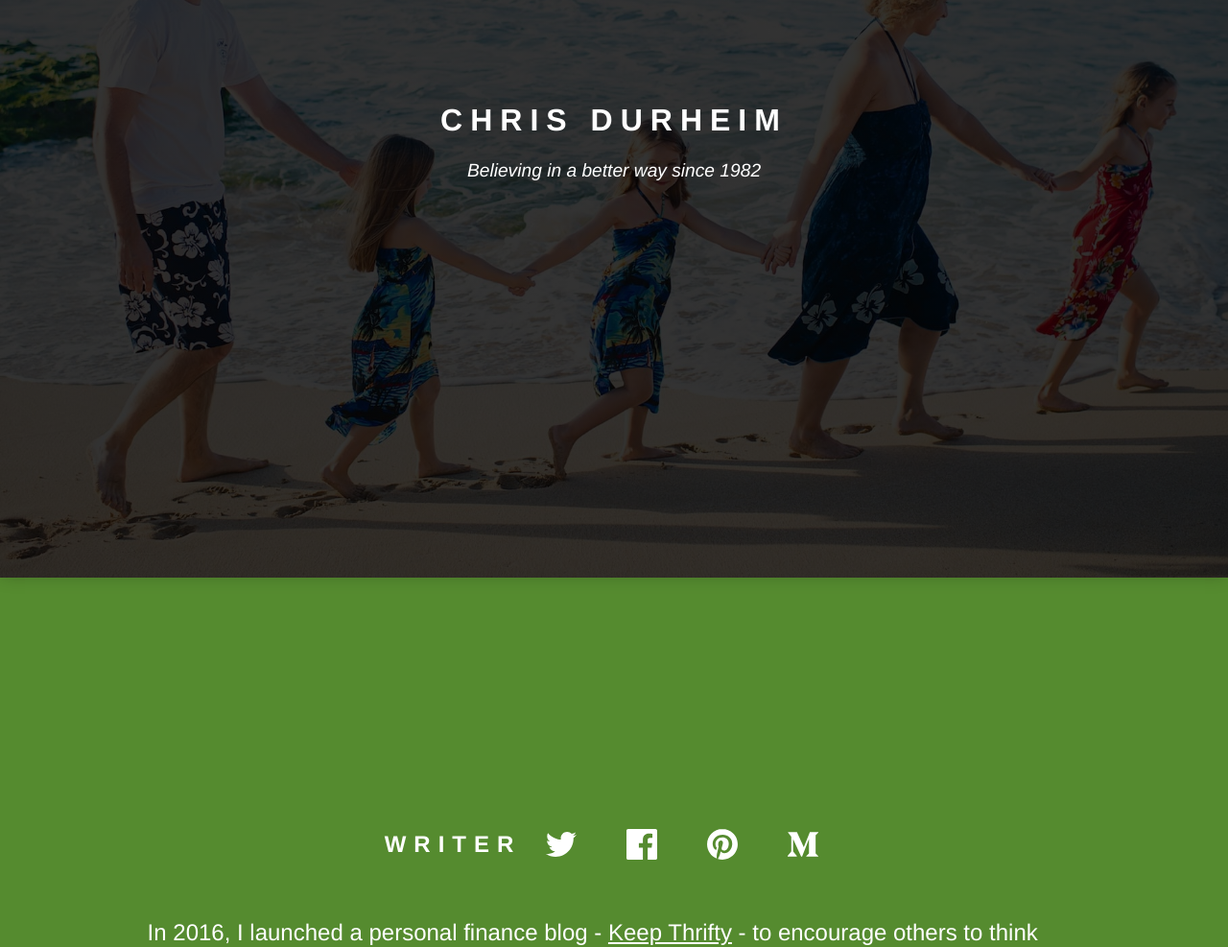
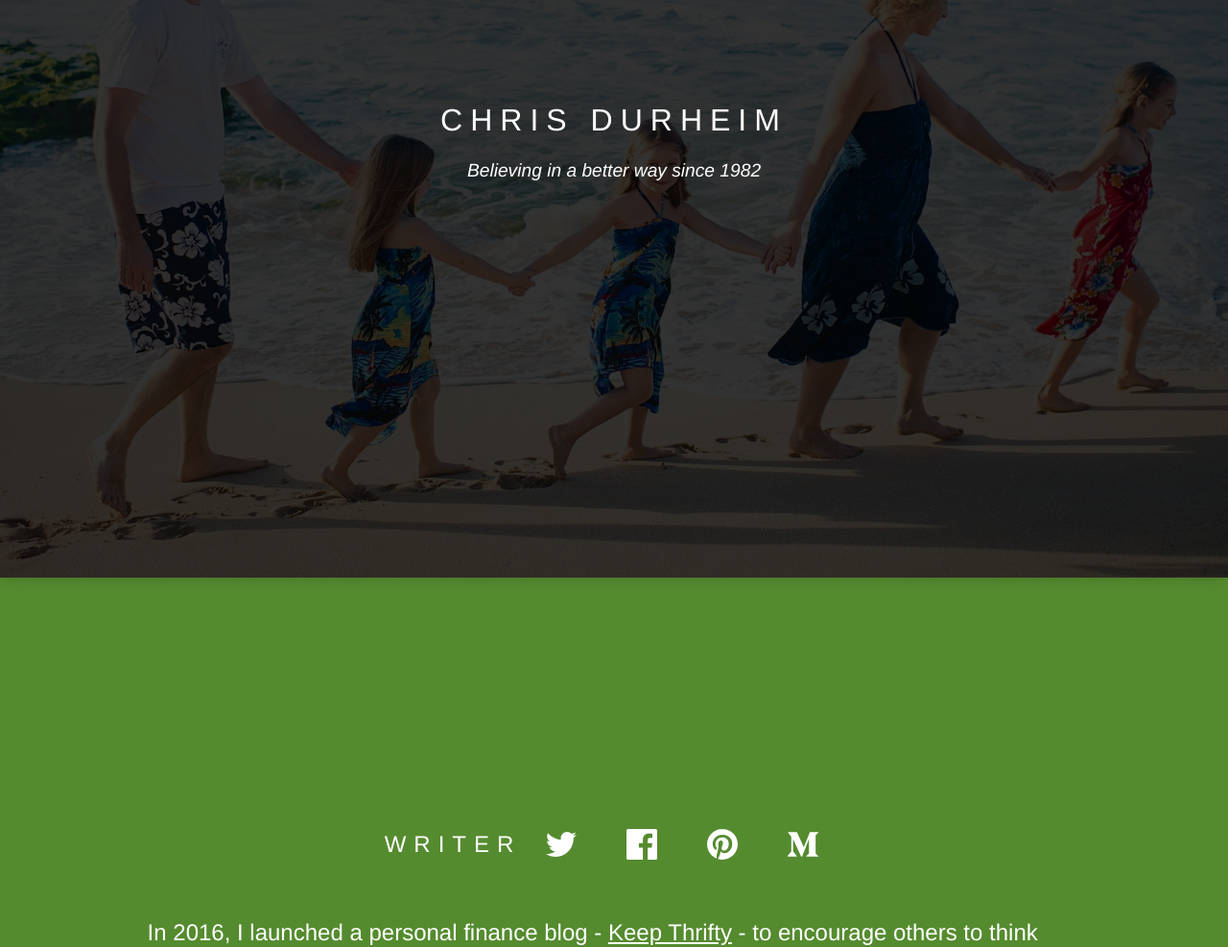
Before and after one commit to chrisdurheim/chrisdurheim.github.io, a Jekyll site: the page built from index.html, in a window 1280 px wide. Shown: the part 298-1285 px from the top of the page at 96% size. Built offline with Jekyll 4.4.1, drawn with Linux system fonts in a browser that asks for light colours.

Commit message:
fix navbar overlap with section title on phones

```diff
--- a/_sass/_landing.scss
+++ b/_sass/_landing.scss
@@ -1,6 +1,9 @@
 .landing-box {
   box-shadow: 0 0 1rem 0 rgba(0,0,0,0.2);
-  padding: 2rem;
+  padding: 10rem 2rem 2rem 2rem;
+  @media screen and (min-width: 425px) {
+    padding: 4rem 2rem 4rem 2rem;
+  }
   min-height: 100vh;
   display: flex;
   flex-wrap: wrap;
@@ -35,6 +38,7 @@
   text-transform: uppercase;
   display: block;
   margin: 0.5rem 0;
+  font-weight: 300;
 }
 
 .site-title {
```
